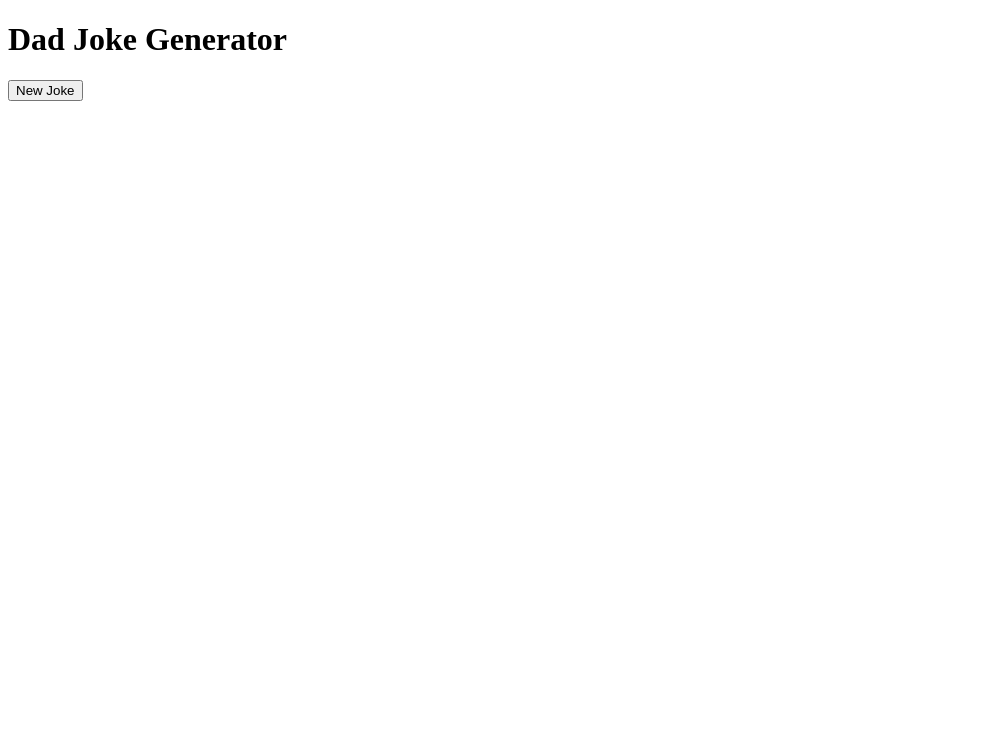
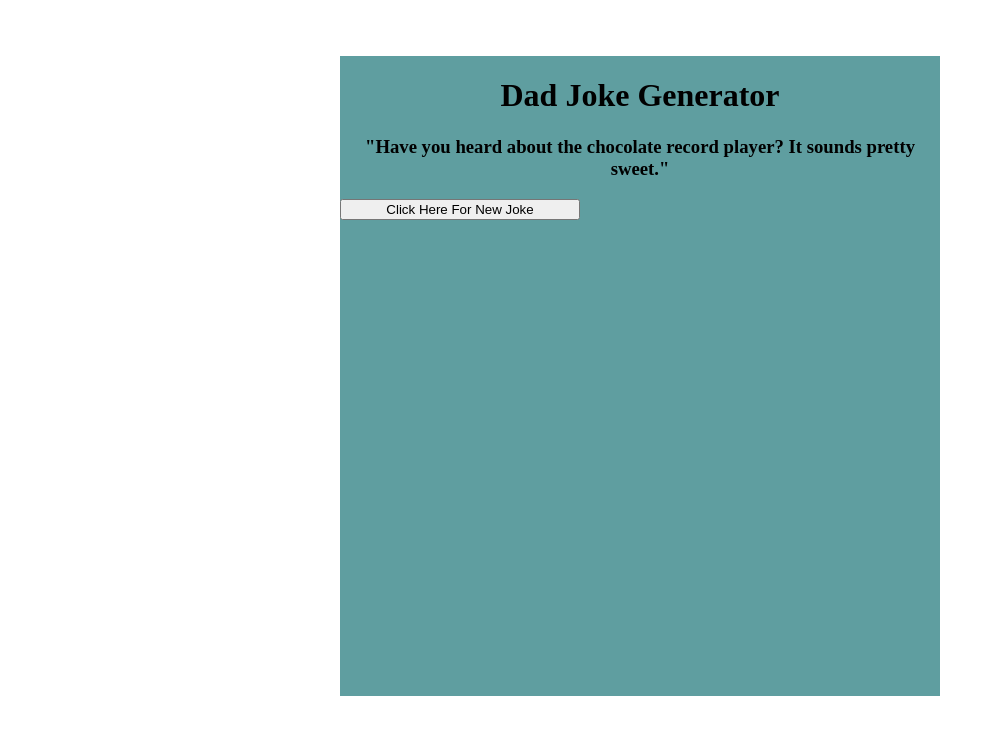
Before and after one commit to PattaSiwa/Dad-Jokes, a plain HTML site: page index.html in a window 1280 px wide. Shown: the whole page, without its empty margins (0-995 px from the left). Drawn offline with nearby package versions, Linux system fonts and the light colour scheme.

Commit message:
app working - need styling

```diff
--- a/css/style.css
+++ b/css/style.css
@@ -0,0 +1,23 @@
+body {
+    display: flex;
+    justify-content: center;
+    align-items: center;
+    text-align: center;
+}
+
+main {
+    margin: 3rem;
+    width: 60%;
+    height: 80vh;
+    max-width: 600px;
+    background-color: cadetblue;
+    display: flex;
+    flex-direction: column;
+}
+
+button{
+    width: 40%;
+}
+button:hover {
+    cursor: pointer;
+}
--- a/index.html
+++ b/index.html
@@ -5,17 +5,24 @@
     <meta charset="UTF-8">
     <meta http-equiv="X-UA-Compatible" content="IE=edge">
     <meta name="viewport" content="width=device-width, initial-scale=1.0">
+    <link rel="stylesheet" href="css/style.css">
+    <script src="https://cdnjs.cloudflare.com/ajax/libs/axios/0.21.1/axios.min.js"
+        integrity="sha512-bZS47S7sPOxkjU/4Bt0zrhEtWx0y0CRkhEp8IckzK+ltifIIE9EMIMTuT/mEzoIMewUINruDBIR/jJnbguonqQ=="
+        crossorigin="anonymous"></script>
     <title>Dad Joke</title>
 </head>
 
 <body>
     <main>
-        <h1>Dad Joke Generator</h1>
+
         <div class="joke">
-            <h3 class="joke"></h3>
+            <h1>Dad Joke Generator</h1>
+            <h3 class="joke">"Have you heard about the chocolate record player? It sounds pretty sweet."</h3>
         </div>
-        <button>New Joke</button>
+        <button>Click Here For New Joke</button>
     </main>
+
+    <script src="js/app.js"></script>
 
 </body>
 
--- a/js/app.js
+++ b/js/app.js
@@ -0,0 +1,14 @@
+const joke = document.querySelector('h3');
+const button = document.querySelector('button')
+
+
+
+
+const addJoke = async () => {
+    const response = await axios.get('https://icanhazdadjoke.com/', { headers: { Accept: 'application/json' } })
+    const newJoke = response.data.joke
+
+    joke.innerText = newJoke
+}
+
+button.addEventListener('click', addJoke)
```
